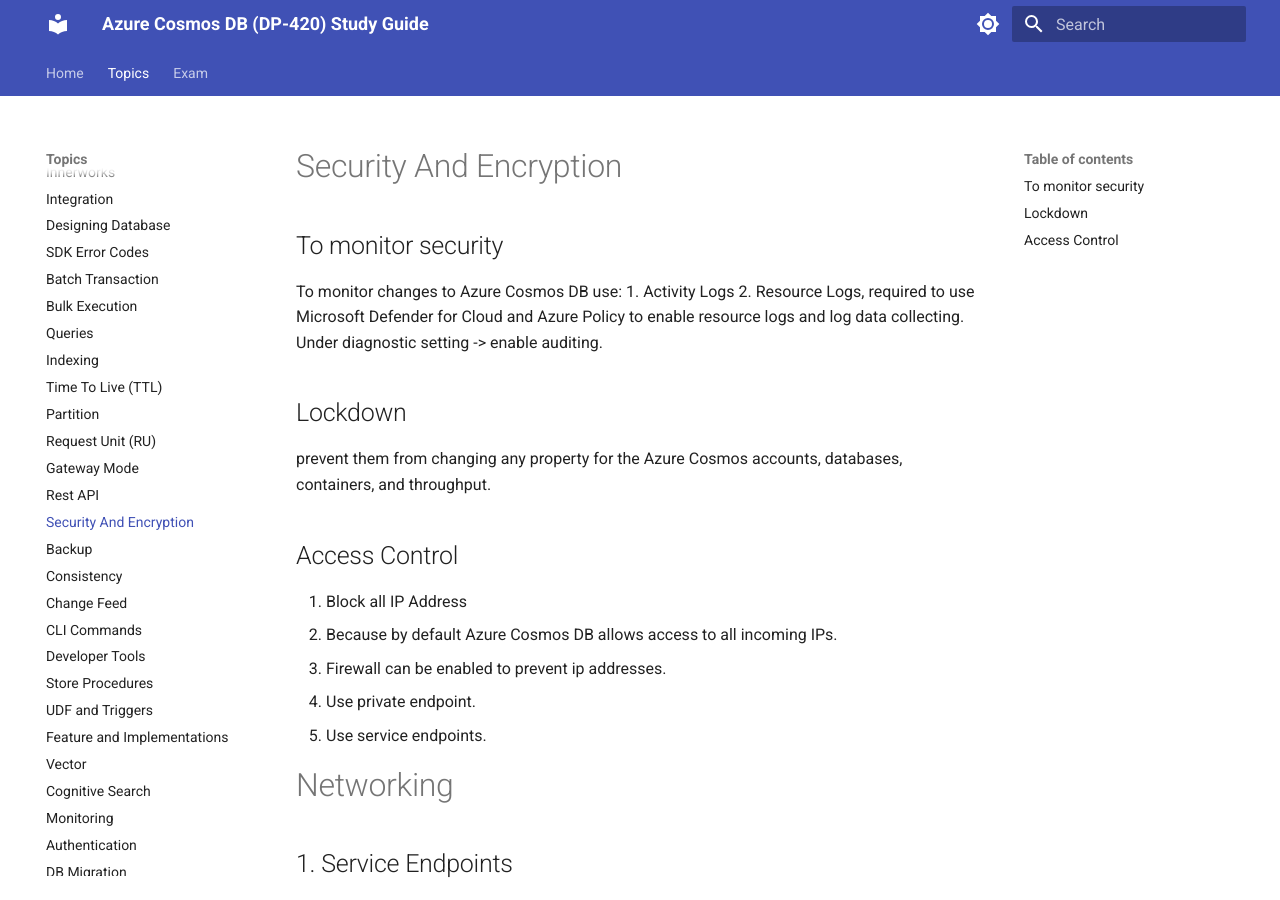
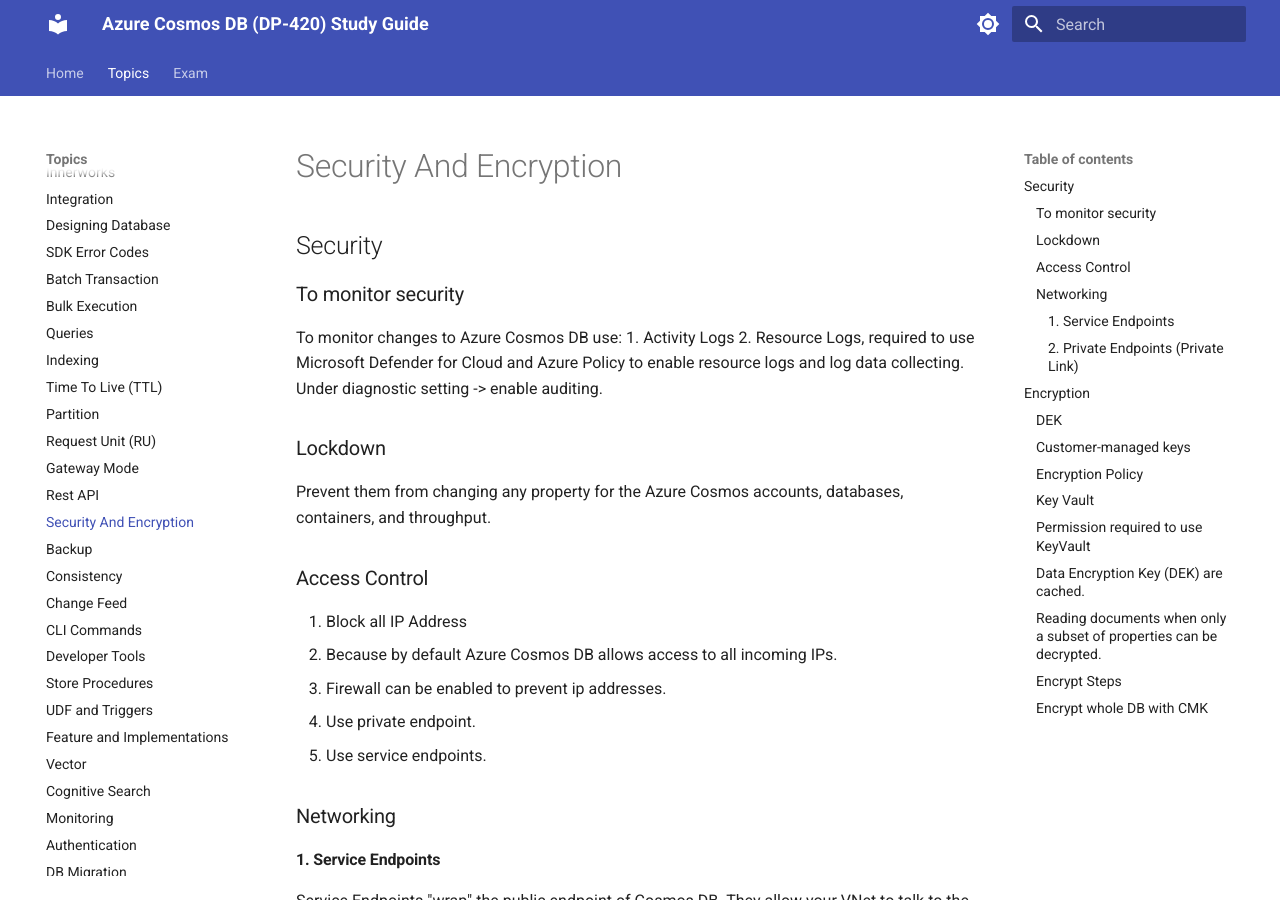
Before and after one commit to yoonghan/Azure-Cosmos-DB-DP-420, an MkDocs documentation site: the page built from docs/21. Security and Encryption.md, in a window 1280 px wide and 900 px high. Built offline with MkDocs 1.6.1 and Material for MkDocs 9.7.7, drawn with Linux system fonts in a browser that asks for light colours.

````diff
--- a/docs/21. Security and Encryption.md
+++ b/docs/21. Security and Encryption.md
@@ -1,25 +1,24 @@
 # Security And Encryption
 
-
-## To monitor security
+## Security
+### To monitor security
 To monitor changes to Azure Cosmos DB use:
 1. Activity Logs
 2. Resource Logs, required to use Microsoft Defender for Cloud and Azure Policy to enable resource logs and log data collecting. Under diagnostic setting -> enable auditing.
 
-## Lockdown
+### Lockdown
+Prevent them from changing any property for the Azure Cosmos accounts, databases, containers, and throughput.
 
-prevent them from changing any property for the Azure Cosmos accounts, databases, containers, and throughput.
-
-## Access Control
+### Access Control
 1. Block all IP Address
   - Because by default Azure Cosmos DB allows access to all incoming IPs.
   - Firewall can be enabled to prevent ip addresses.
 2. Use private endpoint.
 3. Use service endpoints.
 
-# Networking
+### Networking
 
-## 1. Service Endpoints
+#### 1. Service Endpoints
 Service Endpoints "wrap" the public endpoint of Cosmos DB. They allow your VNet to talk to the service using its private identity, but the destination is still the public IP of the Cosmos DB service.
 
 Best for: Scenarios where you only need to grant access to specific Azure Subnets.
@@ -30,7 +29,7 @@ Advantage: It is completely free and much easier to set up because you don't hav
 
 **Disadvantage**: Traffic from your local office (on-premises) cannot use the Service Endpoint; those office IPs would have to be whitelisted in the public firewall, and the traffic would technically travel to a public IP.
 
-## 2. Private Endpoints (Private Link)
+#### 2. Private Endpoints (Private Link)
 A Private Endpoint "injects" your Cosmos DB account into your VNet. It gets a private IP (e.g., 10.0.0.5) from your own subnet.
 
 Best for: Maximum security and hybrid environments.
@@ -42,7 +41,7 @@ Advantage: Total Isolation. You can disable all public network access entirely.
 
 **Disadvantage**: There is a small cost associated with the endpoint and the data processed.
 
-# Encryption
+## Encryption
 - There are 2 CMK encryption, 1 is whole DB and the 2nd is only certain fields(known as always Encrypt with DEK).
 - DEK is store in CosmosDB Database (service), it can only be added to NEW Container
 - CMK is stored in Azure Key Vault
@@ -51,7 +50,7 @@ Default Encryption: AES-256
 
 ![DEK](img/securityencryption_keyvault.png)
 
-### DEK
+#### DEK
 Always encrypted requires that you create data encryption keys (DEK) ahead of time.
 - The DEKs are created at client-side using the Azure Comsos DB SDK.
 - These DEKs are stored in the Azure Cosmos DB service.
@@ -59,11 +58,11 @@ Always encrypted requires that you create data encryption keys (DEK) ahead of ti
 - Each DEK you create can be used to encrypt  **can be used to encrypt many properties** or **only one property**. You can **have multiple DEKs per databases**.
 - The path of the property in the form of /property. Only top-level paths are currently supported, nested paths such as /path/to/property aren't supported.
 
-### Customer-managed keys
+#### Customer-managed keys
 
 A DEK must be wrapped by a customer-managed key (CMK) before it stored in Azure Cosmos DB. Since CMKs control the wrapping and unwrapping of the DEKs, they control the access to the data that is encrypted with those DEKs. CMK storage is designed as an extensible/plug-in model, with a default implementation that expects them to be stored in Azure Key Vault.
 
-# Encryption Policy
+### Encryption Policy
 
 - has account level(CMK), db level(DEK key) and container.
 - In the current release, you must create these policies at the container creation time and can't be updated once they're created.
@@ -98,30 +97,30 @@ await database.DefineContainer("my-container", "/partition-key")
     .CreateAsync();
 ```
 
-# Key Vault
+### Key Vault
 
 https://microsoftlearning.github.io/dp-420-cosmos-db-dev/instructions/28-key-vault.html
 https://learn.microsoft.com/en-us/training/modules/implement-security-azure-cosmos-db-sql-api/6-understand-always-encrypted
 
-## Permission required to use KeyVault
+### Permission required to use KeyVault
 To use Key Vault, the application needs the following permissions:
 
 - Get
 - Wrap
 - Unwrap
 
-## Data Encryption Key (DEK) are cached.
+### Data Encryption Key (DEK) are cached.
 You enable server-side encryption with CMK for an account. After the CMK is disabled in Azure Key Vault, new writes fail. Read requests still succeed. Why are reads unaffected?
 
 Write needs to create DEK, on the fly, while read uses cached DEK. Though read will eventually fail, about few hours.
 
-## Reading documents when only a subset of properties can be decrypted.
+### Reading documents when only a subset of properties can be decrypted.
 
 Just read property where you have access to.
 
 In situations where the client does not have access to all the CMK used to encrypt properties, only a subset of properties can be decrypted when data is read back. For example, if property1 was encrypted with key1 and property2 was encrypted with key2, a client application that only has access to key1 can still read data, but not property2. In such a case, you must read your data through SQL queries and project away the properties that the client can't decrypt: SELECT c.property1, c.property3 FROM c.
 
-# Encrypt Steps
+### Encrypt Steps
 
 1. This is only to encrypt certain fields.
 2. Also known as client-side encryption and need to use SDK.
@@ -134,7 +133,7 @@ https://learn.microsoft.com/en-us/azure/cosmos-db/how-to-always-encrypted?contex
 4. Create the container with encryption policy. Encryption policy can only be added during container creation.
 
 
-## Encrypt whole DB with CMK
+### Encrypt whole DB with CMK
 
 1. This is global encryption to the whole account, hence CMK is defined DURING account creation.
 2. Also know as server-side encryption
````
Also changed, not shown: docs/14. Queries.md (+1 -1 lines), docs/17. Partition.md (+2 -2 lines).
